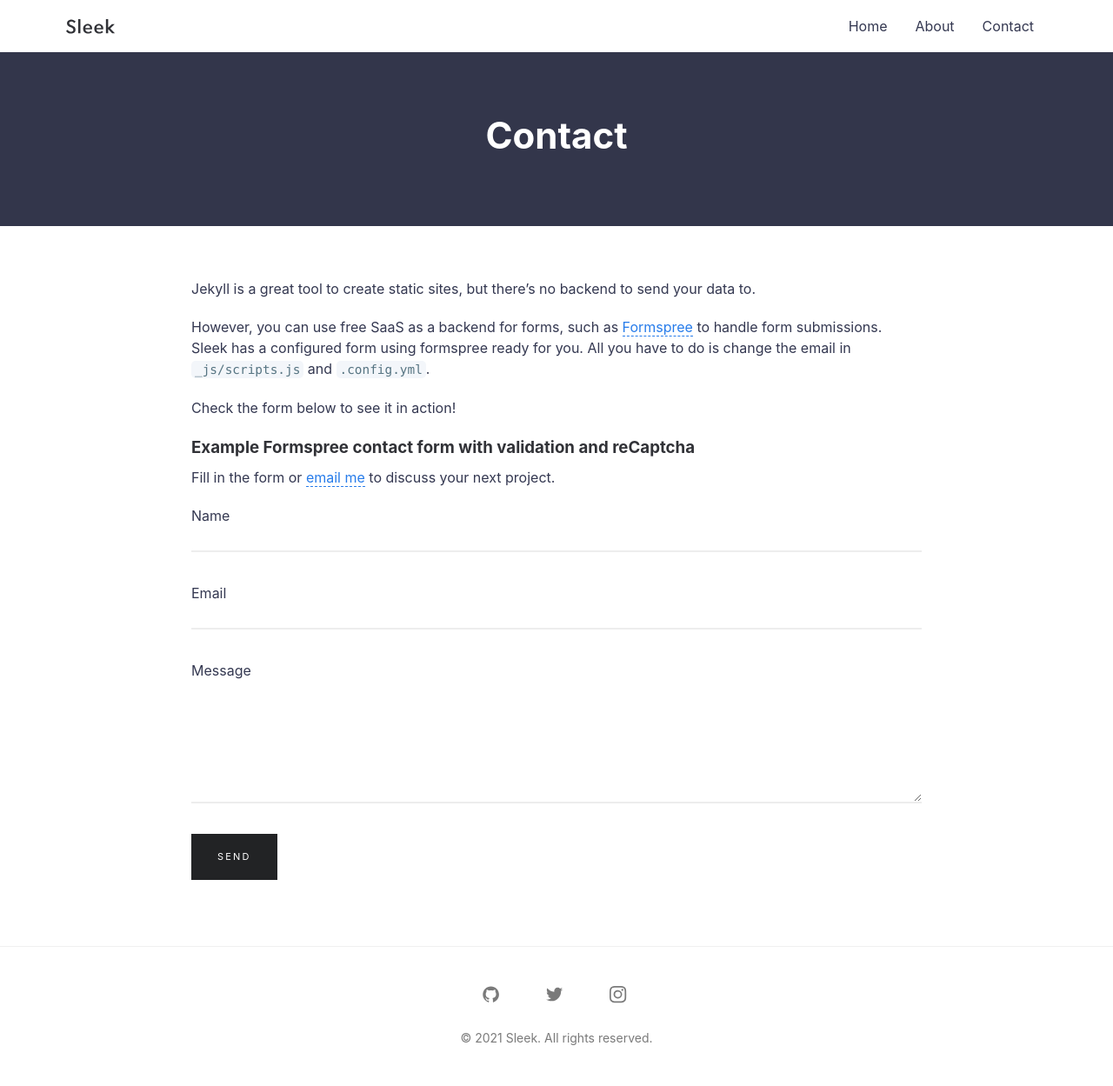
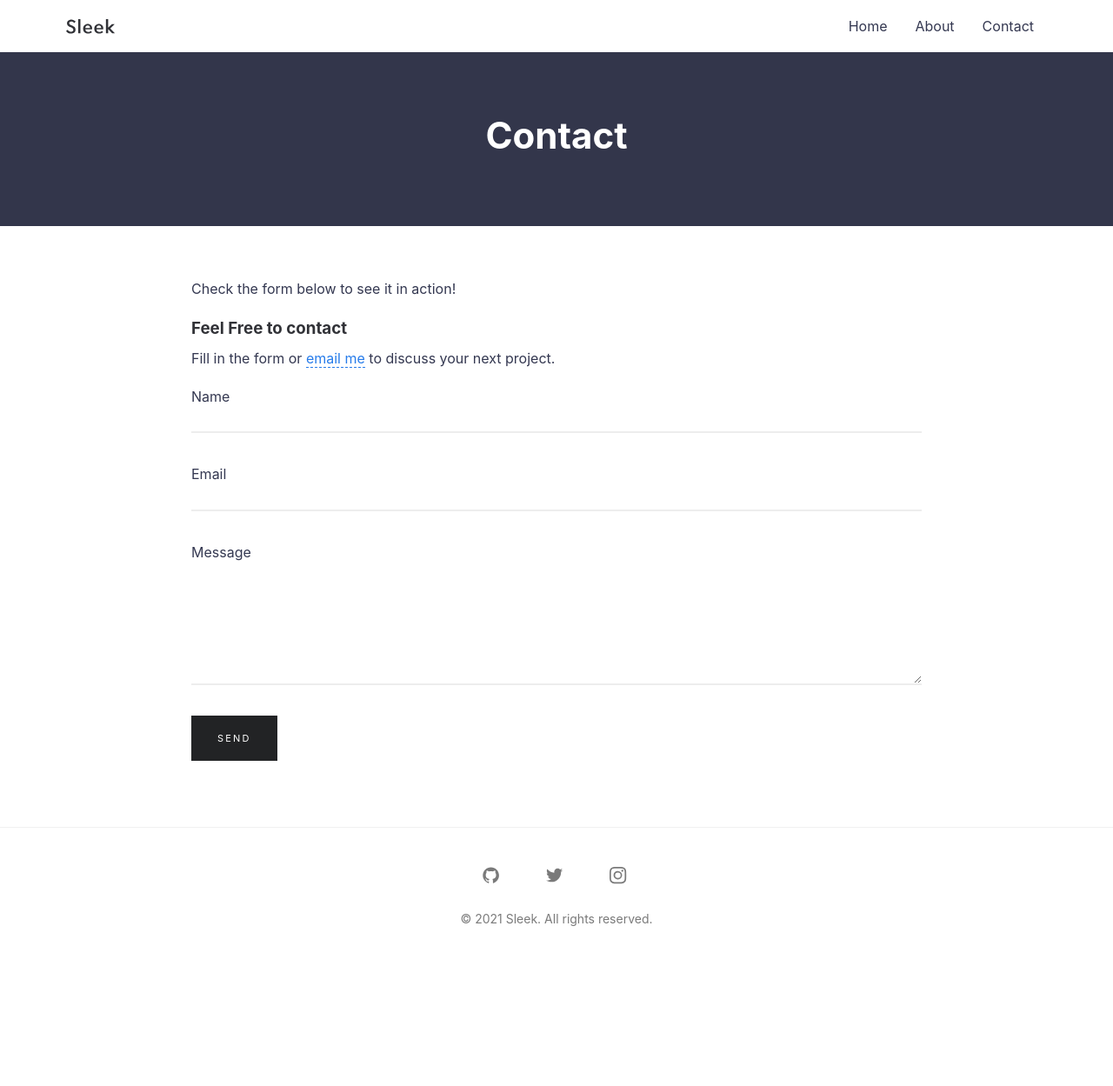
Before and after one commit to cpti372/cpti372.github.io, a Jekyll site: the page built from contact.md, in a window 1280 px wide. Shown: the whole page at 87% size. Built offline with Jekyll 4.4.1, drawn with Linux system fonts in a browser that asks for light colours; after the commit the page ends 1112 px from its top, so only the background shows below that.

Commit message:
Update contact.md
email

```diff
--- a/contact.md
+++ b/contact.md
@@ -4,13 +4,9 @@ title: Contact
 permalink: /contact/
 ---
 
-Jekyll is a great tool to create static sites, but there’s no backend to send your data to.
-
-However, you can use free SaaS as a backend for forms, such as [Formspree](https://formspree.io/) to handle form submissions. Sleek has a configured form using formspree ready for you. All you have to do is change the email in `_js/scripts.js` and `.config.yml`.
-
 Check the form below to see it in action!
 
-### Example Formspree contact form with validation and reCaptcha
+### Feel Free to contact
 
 Fill in the form or [email me](mailto:{{site.email}}) to discuss your next project.
 
```
